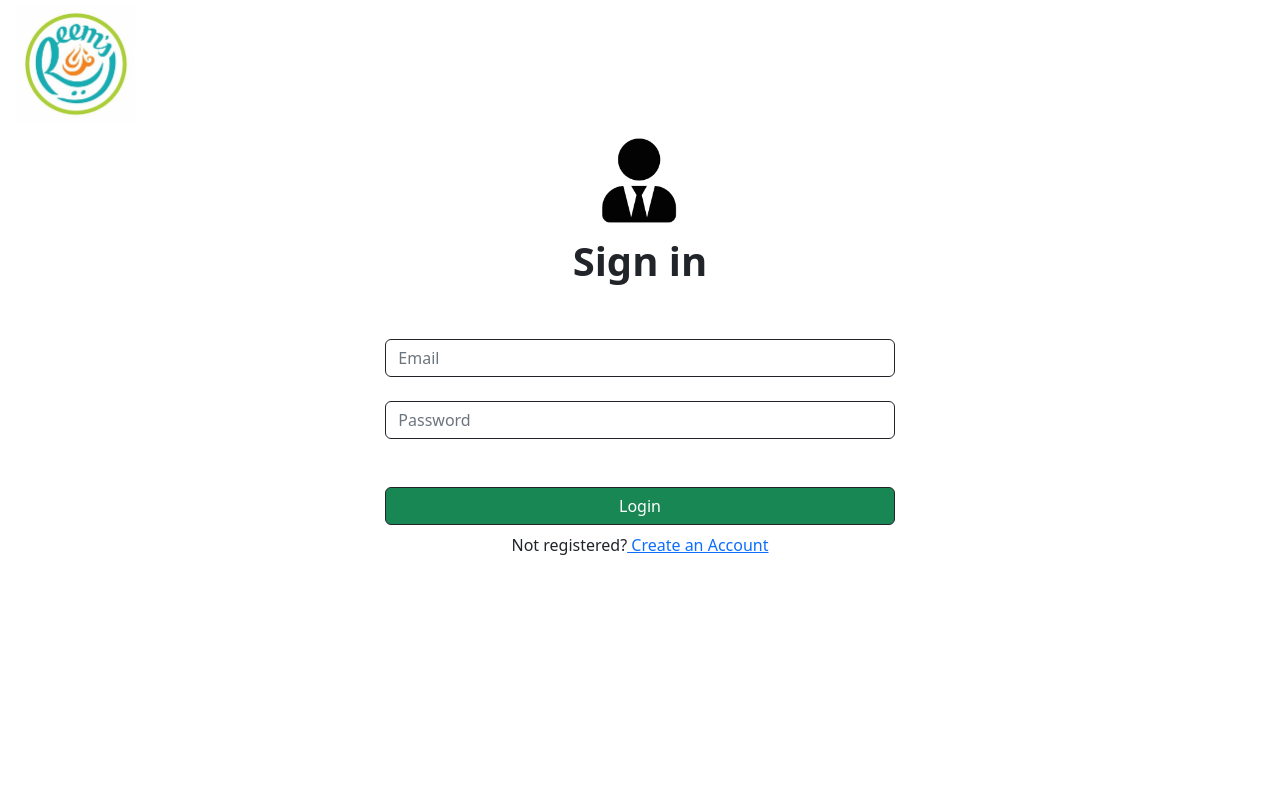
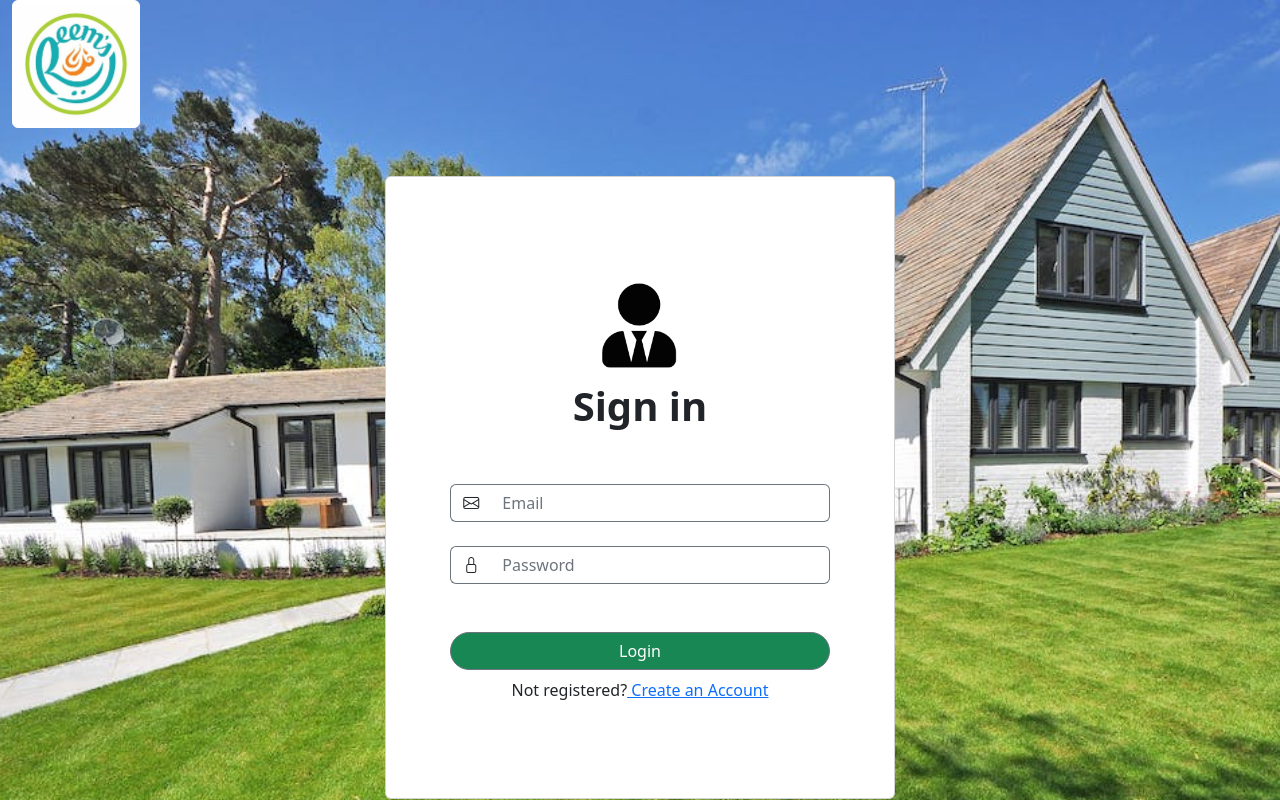
Before and after one commit to splitscale/REEMS_frontend, a Next.js app: page / in a window 1280 px wide. Shown: the top 800 px of the page. Built offline with nearby package versions, Linux system fonts and the light colour scheme; no server answers.

Commit message:
fix login

```diff
--- a/pages/login.tsx
+++ b/pages/login.tsx
@@ -7,7 +7,7 @@ import { useRouter } from "next/router";
 
 export default function Login() {
   const router = useRouter()
-  const {user, login } = useAuth()
+  const { user, login } = useAuth()
   console.log(user)
 
   const [email, setEmail] = useState("");
@@ -25,7 +25,9 @@ export default function Login() {
   }
 
   return (
-    <div className="container-fluid">
+    <div className="container-fluid"
+      style={{ backgroundImage: "url('/background.jpeg')", backgroundRepeat: "no-repeat", backgroundSize: "cover", backgroundPosition: "center" }}
+    >
       <Head>
         <title> REEMS </title>
         <meta name="description" content="Generated by create next app" />
@@ -42,6 +44,8 @@ export default function Login() {
 
       <div className="row">
         <div className="col-sm-6 col-md-5 m-auto">
+          <div className="card mb-52 mt-5">
+            <div className="card-body my-20 mx-12 ">
               <div className="d-flex justify-content-center">
                 <Image
                   src="/user-icon.png"
@@ -57,9 +61,13 @@ export default function Login() {
               </div>
 
               <form onSubmit={handleLogin}>
-            <div>
+                <div className="input-group mt-5 ">
+                  <div className="input-group-text bg-white border-secondary border-end-0">
+                    <i className="bi bi-envelope"></i>
+                  </div>
+
                   <input
-                className="form-control mt-5 border border-dark"
+                    className="form-control border-secondary border-start-0"
                     type="text"
                     placeholder="Email"
                     value={email}
@@ -67,9 +75,14 @@ export default function Login() {
                   />
                 </div>
 
-            <div>
+                <div className="input-group mt-4">
+
+                  <div className="input-group-text bg-white border-secondary border-end-0">
+                    <i className="bi bi-lock"></i>
+                  </div>
+
                   <input
-                className="form-control mt-4 border border-dark"
+                    className="form-control border-secondary border-start-0"
                     type="password"
                     placeholder="Password"
                     value={password}
@@ -80,7 +93,7 @@ export default function Login() {
                 <div>
                   <button
                     type="submit"
-                className="btn btn-success mt-5 w-100 border border-dark">
+                    className="btn btn-success mt-5 w-100 border border-secondary rounded-pill">
                     Login
                   </button>
                 </div>
@@ -89,8 +102,9 @@ export default function Login() {
                   Not registered?
                   <Link href="/register"> Create an Account </Link>
                 </div>
-
               </form>
+            </div>
+          </div>
         </div>
       </div>
     </div>
```
Also changed, not shown: public/background.jpeg (added). Lines whose indentation alone changed are shown as unchanged.
